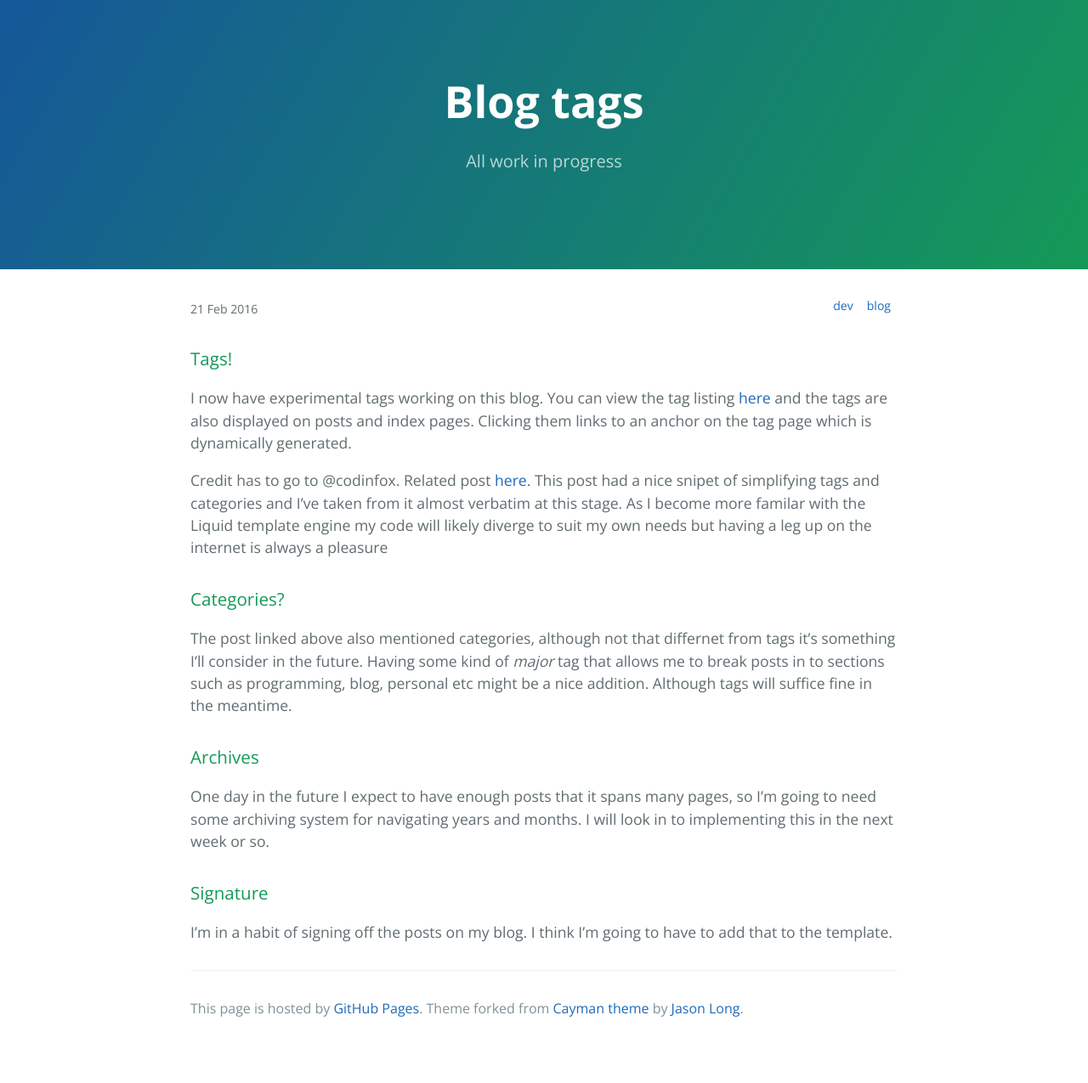
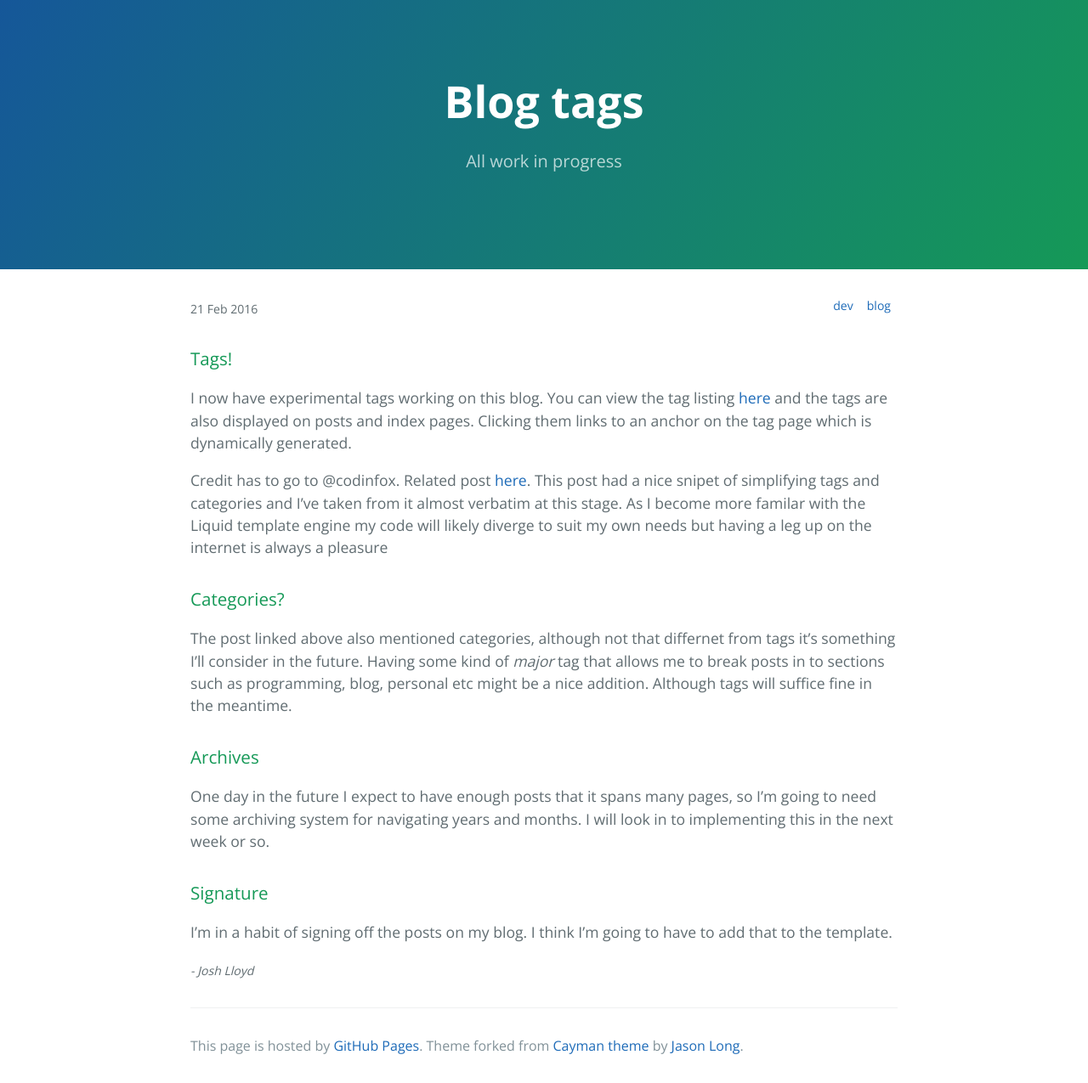
Before and after one commit to nevercast/nevercast.github.io, a Jekyll site: the page built from _posts/2016-02-21-Blog-tags.md, in a window 1280 px wide. Shown: the whole page at 85% size. Built offline with Jekyll 4.4.1, drawn with Linux system fonts in a browser that asks for light colours; before the commit the page ends 1231 px from its top, so only the background shows below that.

Commit message:
Add signature to posts layout

```diff
--- a/_layouts/post.html
+++ b/_layouts/post.html
@@ -5,4 +5,9 @@ layout: default
 {% for tag in page.tags %}
 <small><a style="float:right;margin:0 8px;" href="/blog/tag#{{ tag }}">{{ tag | slugify }}</a></small>
 {% endfor %}
+
 {{ content }}
+
+<p>
+  <small><i>- Josh Lloyd</i></small>
+</p>
```
